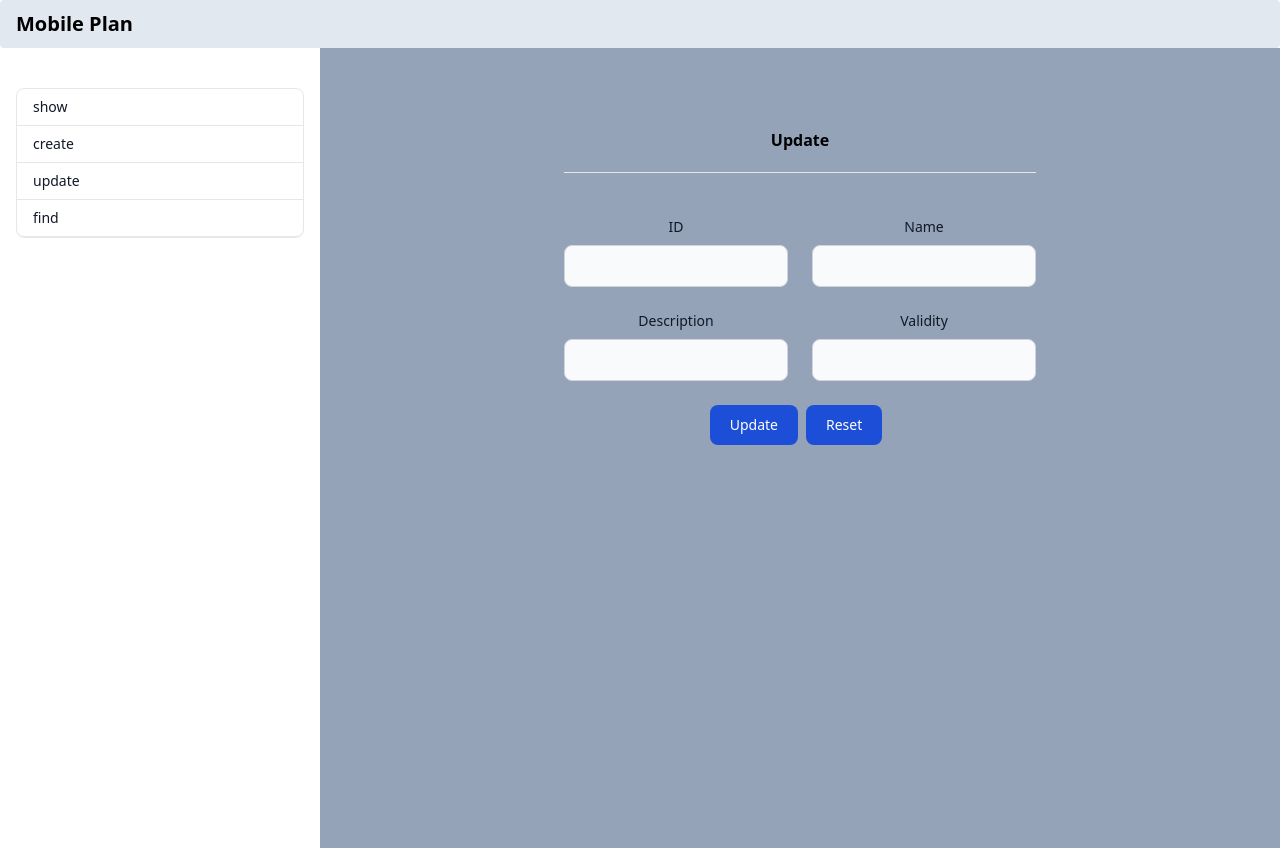
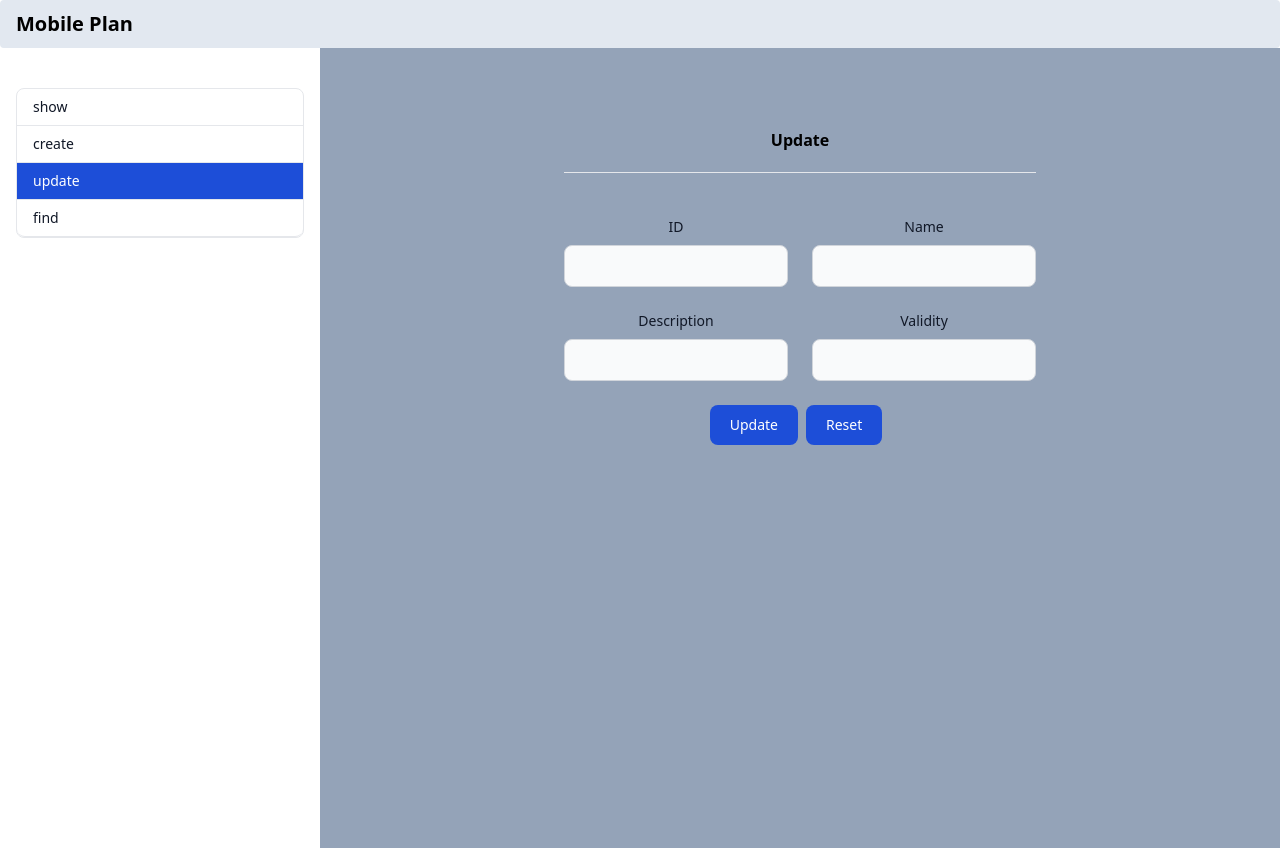
Before and after one commit to Ash1win/mobile-plan-frontend-unstoppables, a React (Create React App) app: page /update in a window 1280 px wide. Built offline with nearby package versions, Linux system fonts and the light colour scheme.

Commit message:
improved navigation added active link highlight

```diff
--- a/src/App.js
+++ b/src/App.js
@@ -9,6 +9,7 @@ import { NavLink } from "react-router-dom";
 export default function App() {
 
     let activeClassName = "text-white bg-blue-700"
+    let isActive = false
 
   return (
     <div>
@@ -23,8 +24,7 @@ export default function App() {
             <div className="w-100 h-screen flex bg-violet-400" >
                 {/* side navigation bar */}
                 <div className="w-1/4 h-full text-sm font-medium py-10 px-4 bg-white">
-
-<div class="w-full text-sm font-medium text-gray-900 bg-white rounded-lg border border-gray-200 dark:bg-gray-700 dark:border-gray-600 dark:text-white">
+                    {/* <div class="w-full text-sm font-medium text-gray-900 bg-white rounded-lg border border-gray-200 dark:bg-gray-700 dark:border-gray-600 dark:text-white">
                         <button aria-current="true" type="button" class="py-2 px-4 w-full font-medium text-left rounded-t-lg border-b border-gray-200 cursor-pointer hover:bg-gray-100 hover:text-blue-700 focus:outline-none focus:ring-2 focus:ring-blue-700 focus:text-blue-700 dark:border-gray-600 dark:hover:bg-gray-600 dark:hover:text-white dark:focus:ring-gray-500 dark:focus:text-white">
                             <NavLink to="">show</NavLink>
                         </button>
@@ -37,7 +37,23 @@ export default function App() {
                         <button type="button" class="py-2 px-4 w-full font-medium text-left rounded-b-lg border-b border-gray-200 cursor-pointer hover:bg-gray-100 hover:text-blue-700 focus:outline-none focus:ring-2 focus:ring-blue-700 focus:text-blue-700 dark:border-gray-600 dark:hover:bg-gray-600 dark:hover:text-white dark:focus:ring-gray-500 dark:focus:text-white">
                             <NavLink to="getbyid">find</NavLink>
                         </button>
+                    </div> */}
+
+                    <div className="w-full text-sm font-medium text-gray-900 bg-white rounded-lg border border-gray-200 dark:bg-gray-700 dark:border-gray-600 dark:text-white">
+                        <NavLink to="" aria-current="true" className={({ isActive }) => isActive ? "block py-2 px-4 w-full text-white bg-blue-700 rounded-t-lg border-b border-gray-200 cursor-pointer dark:bg-gray-800 dark:border-gray-600" : "block py-2 px-4 w-full border-b border-gray-200 cursor-pointer hover:bg-gray-100 hover:text-blue-700 focus:outline-none focus:ring-2 focus:ring-blue-700 focus:text-blue-700 dark:border-gray-600 dark:hover:bg-gray-600 dark:hover:text-white dark:focus:ring-gray-500 dark:focus:text-white"}>
+                            show
+                        </NavLink>
+                        <NavLink to="create" className={({ isActive }) => isActive ? "block py-2 px-4 w-full text-white bg-blue-700  border-b border-gray-200 cursor-pointer dark:bg-gray-800 dark:border-gray-600" : "block py-2 px-4 w-full border-b border-gray-200 cursor-pointer hover:bg-gray-100 hover:text-blue-700 focus:outline-none focus:ring-2 focus:ring-blue-700 focus:text-blue-700 dark:border-gray-600 dark:hover:bg-gray-600 dark:hover:text-white dark:focus:ring-gray-500 dark:focus:text-white"}>
+                            create
+                        </NavLink>
+                        <NavLink to="update" className={({ isActive }) => isActive ? "block py-2 px-4 w-full text-white bg-blue-700 border-b border-gray-200 cursor-pointer dark:bg-gray-800 dark:border-gray-600" : "block py-2 px-4 w-full border-b border-gray-200 cursor-pointer hover:bg-gray-100 hover:text-blue-700 focus:outline-none focus:ring-2 focus:ring-blue-700 focus:text-blue-700 dark:border-gray-600 dark:hover:bg-gray-600 dark:hover:text-white dark:focus:ring-gray-500 dark:focus:text-white"}>
+                            update
+                        </NavLink>
+                        <NavLink to="getbyid" className={({ isActive }) => isActive ? "block py-2 px-4 w-full text-white bg-blue-700 rounded-b-lg border-b border-gray-200 cursor-pointer dark:bg-gray-800 dark:border-gray-600" : "block py-2 px-4 w-full border-b border-gray-200 cursor-pointer rounded-b-lg hover:bg-gray-100 hover:text-blue-700 focus:outline-none focus:ring-2 focus:ring-blue-700 focus:text-blue-700 dark:border-gray-600 dark:hover:bg-gray-600 dark:hover:text-white dark:focus:ring-gray-500 dark:focus:text-white"}>
+                            find
+                        </NavLink>
                     </div>
+
 
                 </div>
                 {/* main area */}
--- a/src/components/CreatePage.js
+++ b/src/components/CreatePage.js
@@ -1,8 +1,13 @@
 import { useState } from "react"
+import { useLocation } from "react-router-dom"
 import { createPlan } from "../services/fetchService"
 
 
 export default function CreatePage() {
+
+    const [activeLink, setActiveLink] = useState("/")
+
+    // console.log(useLocation().pathname)
 
     const[id, setID] = useState('')
     const[name, setName] = useState('')
--- a/src/components/GetByIdPage.js
+++ b/src/components/GetByIdPage.js
@@ -1,9 +1,13 @@
 import { useState } from "react"
 import { getPlanById } from "../services/fetchService"
+import { useLocation } from "react-router-dom"
 
 
 
 export default function GetByIdPage() {
+
+    // console.log(useLocation().pathname)
+
 
     const[id, setID] = useState('')
 
--- a/src/components/ShowPlansPage.js
+++ b/src/components/ShowPlansPage.js
@@ -2,12 +2,16 @@ import { useEffect, useState } from "react"
 import { createPlan, deletePlan, getAllPlans, getPlanById, updatePlan } from "../services/fetchService"
 import { Navigate, Route, Routes } from "react-router-dom";
 import { NavLink } from "react-router-dom";
+import { useLocation } from "react-router-dom"
 import doUpdate from "./UpdatePage";
 
 
 export default function ShowPlansPage() {
 
     const [mobilePlans, setMobilePlans] = useState([])
+
+    // console.log(useLocation().pathname)
+
 
     function handleDelete(id){
         deletePlan(id).then((res) => {
--- a/src/components/UpdatePage.js
+++ b/src/components/UpdatePage.js
@@ -1,11 +1,15 @@
 import { useEffect, useState } from "react"
 import { useParams } from "react-router-dom"
+import { useLocation } from "react-router-dom"
 import App from "../App"
 import { getPlanById, updatePlan } from "../services/fetchService"
 import { getAllPlans } from "../services/fetchService"
 
 
 export default function UpdatePage() {
+
+
+    // console.log(useLocation().pathname)
 
 
     const[id, setID] = useState('')
```
Lines whose indentation alone changed are shown as unchanged.
